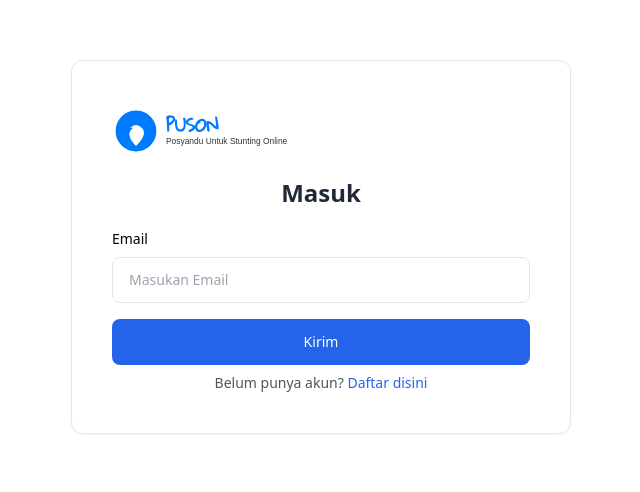
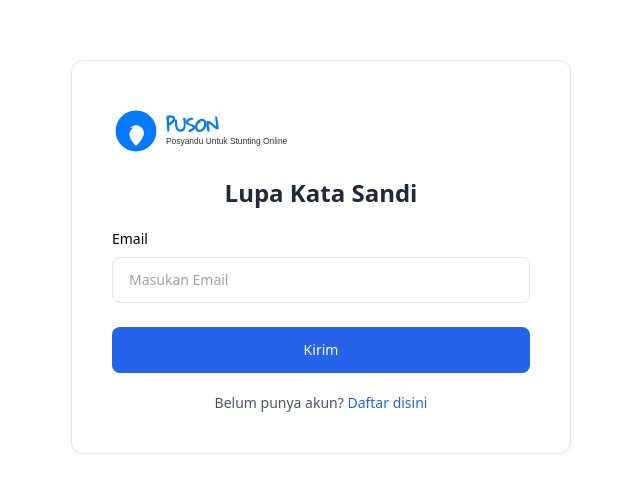
Before and after one commit to rvnkrwn-dev/PUSON-APP, a Nuxt app: page /auth/forget-password in a window 1280 px wide. Shown: the part 112-604 px from the top of the page, without its empty margins (319-959 px from the left). Built offline with nearby package versions, Linux system fonts and the light colour scheme.

Commit message:
update and chore

```diff
--- a/pages/auth/forget-password.vue
+++ b/pages/auth/forget-password.vue
@@ -4,7 +4,7 @@
       <div class="p-4 sm:p-10">
         <div class="text-center">
           <AppLogo/>
-          <h1 class="block text-2xl font-bold text-gray-800 mt-4">Masuk</h1>
+          <h1 class="block text-2xl font-bold text-gray-800 mt-4">Lupa Kata Sandi</h1>
         </div>
 
         <div class="mt-5">
@@ -32,13 +32,13 @@
 
               <button type="submit"
                       :disabled="isLoading || isDisabled"
-                      class="w-full py-3 px-4 inline-flex justify-center items-center gap-x-2 text-sm font-medium rounded-lg border border-transparent bg-blue-600 text-white hover:bg-blue-700 focus:outline-none focus:bg-blue-700 disabled:opacity-50 disabled:pointer-events-none">
+                      class="w-full mt-2 py-3 px-4 inline-flex justify-center items-center gap-x-2 text-sm font-medium rounded-lg border border-transparent bg-blue-600 text-white hover:bg-blue-700 focus:outline-none focus:bg-blue-700 disabled:opacity-50 disabled:pointer-events-none">
                 {{ isLoading ? "Loading..." : "Kirim" }}
               </button>
             </div>
           </form>
           <!-- End Form -->
-          <p class="mt-2 text-sm text-gray-600 text-center">
+          <p class="mt-5 text-sm text-gray-600 text-center">
             Belum punya akun?
             <a href="/auth/register"
                class="text-blue-600 decoration-2 hover:underline focus:outline-none focus:underline font-medium">Daftar
--- a/pages/auth/login.vue
+++ b/pages/auth/login.vue
@@ -82,7 +82,7 @@
             </div>
           </form>
           <!-- End Form -->
-          <p class="mt-2 text-sm text-gray-600 text-center">
+          <p class="mt-5 text-sm text-gray-600 text-center">
             Belum punya akun?
             <a href="/auth/register"
                class="text-blue-600 decoration-2 hover:underline focus:outline-none focus:underline font-medium">Daftar
--- a/pages/auth/register.vue
+++ b/pages/auth/register.vue
@@ -243,7 +243,7 @@
             </div>
           </form>
           <!-- End Form -->
-          <p class="mt-2 text-sm text-gray-600 text-center">
+          <p class="mt-5 text-sm text-gray-600 text-center">
             Sudah punya akun?
             <a href="/auth/login"
                class="text-blue-600 decoration-2 hover:underline focus:outline-none focus:underline font-medium">Masuk
```
